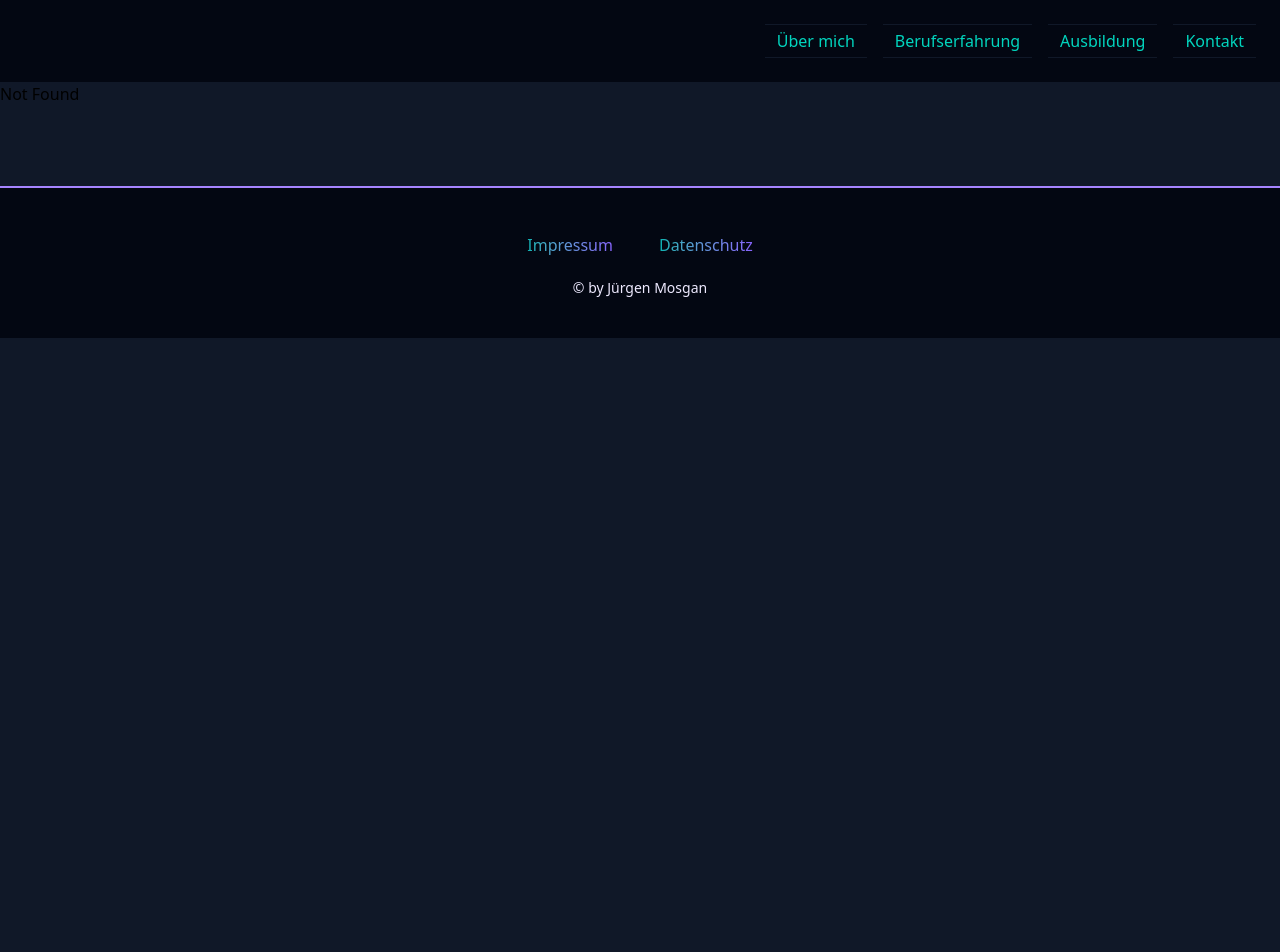
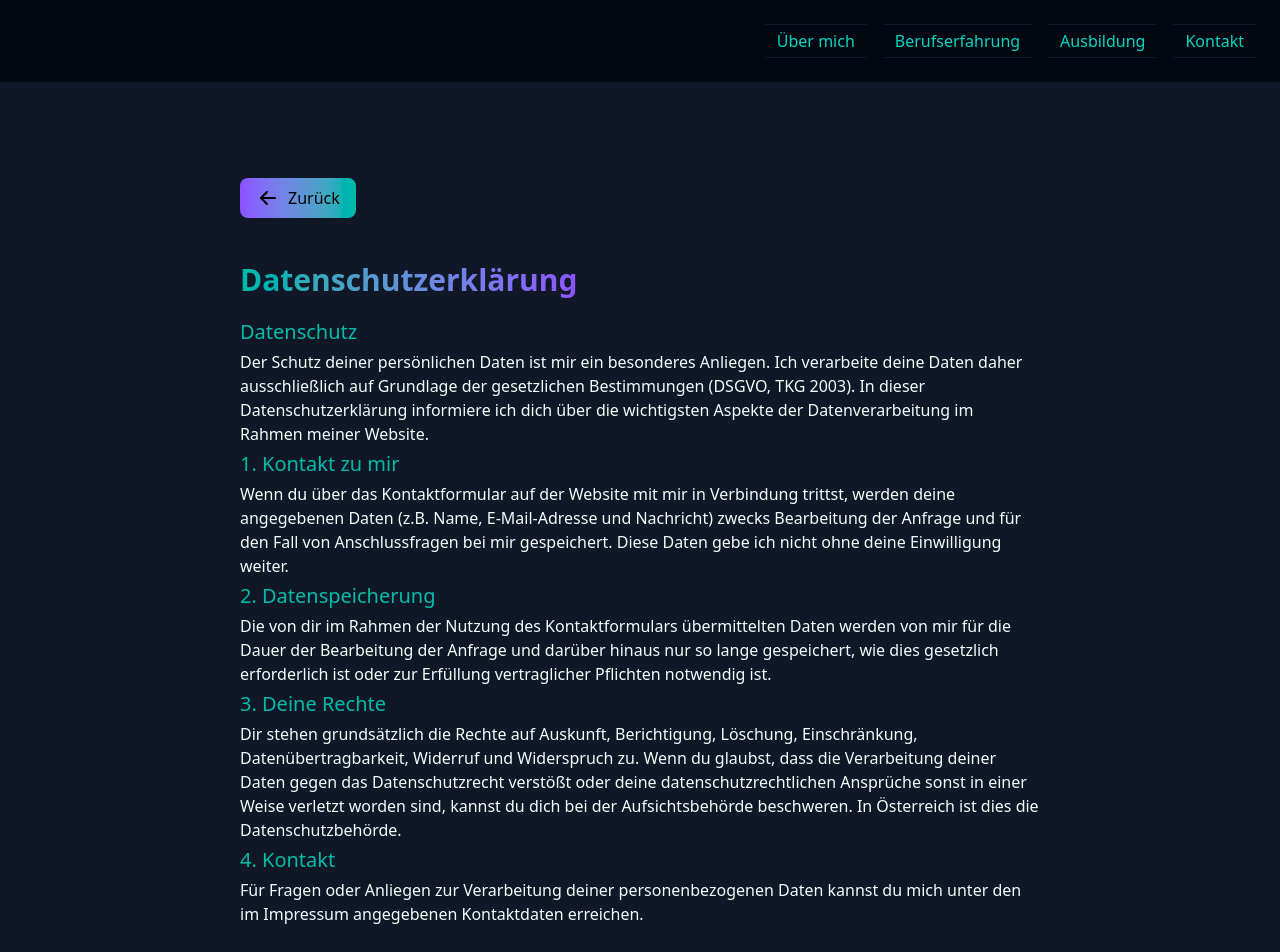
Before and after one commit to juergenrose/juergenrose.github.io, a React (Vite) app: page /privacy in a window 1280 px wide. Before the commit this address had no page. Shown: the top 952 px of the page. Before the commit the page ends 800 px from the top, so only its background shows below. Built offline with nearby package versions, Linux system fonts and the light colour scheme.

Commit message:
added DataPrivacy component, route  and styling

```diff
--- a/index.css
+++ b/index.css
@@ -85,16 +85,19 @@ body {
 .footer-paragraph-font {
   @apply text-violet-100 text-sm;
 }
-/*Imprint*/
+/*Imprint & DataPrivacy*/
 .home-btn {
   @apply flex gap-2 font-medium bg-gradient-to-r from-violet-500 to-teal-500 py-2 px-4 rounded-lg  hover:from-teal-400 hover:to-violet-400 hover:shadow-md hover:shadow-indigo-600 mt-4 hover:scale-105 cursor-pointer transition ease-in-out duration-300;
 }
-.imprint-heading {
+.imprint-heading,
+.privacy-heading {
   @apply bg-gradient-to-r from-teal-500 to-violet-500 bg-clip-text  text-3xl font-bold text-transparent mt-10 mb-4;
 }
-.imprint-middle-font {
+.imprint-middle-font,
+.privacy-middle-font {
   @apply text-teal-500 text-xl font-medium;
 }
-.imprint-paragraph-font {
+.imprint-paragraph-font,
+.privacy-paragraph-font {
   @apply text-teal-50;
 }
--- /dev/null
+++ b/src/components/DataPrivacy.tsx
@@ -0,0 +1,57 @@
+import { Link } from "@tanstack/react-router";
+
+export default function DataPrivacy() {
+  return (
+    <section className="flex flex-col gap-1 mx-auto items-start justify-center content-start w-[800px] mt-20">
+      <Link to="/" className="home-btn">
+        <img
+          src="/src/assets/icons/arrow-left.svg"
+          alt="zurück zur Startseite Button"
+        />
+        Zurück
+      </Link>
+
+      <h2 className="privacy-heading">Datenschutzerklärung</h2>
+      <h3 className="privacy-middle-font">Datenschutz</h3>
+      <p className="privacy-paragraph-font">
+        Der Schutz deiner persönlichen Daten ist mir ein besonderes Anliegen.
+        Ich verarbeite deine Daten daher ausschließlich auf Grundlage der
+        gesetzlichen Bestimmungen (DSGVO, TKG 2003). In dieser
+        Datenschutzerklärung informiere ich dich über die wichtigsten Aspekte
+        der Datenverarbeitung im Rahmen meiner Website.
+      </p>
+      <h3 className="privacy-middle-font">1. Kontakt zu mir</h3>
+      <p className="privacy-paragraph-font">
+        Wenn du über das Kontaktformular auf der Website mit mir in Verbindung
+        trittst, werden deine angegebenen Daten (z.B. Name, E-Mail-Adresse und
+        Nachricht) zwecks Bearbeitung der Anfrage und für den Fall von
+        Anschlussfragen bei mir gespeichert. Diese Daten gebe ich nicht ohne
+        deine Einwilligung weiter.
+      </p>
+      <h3 className="privacy-middle-font">2. Datenspeicherung</h3>
+      <p className="privacy-paragraph-font">
+        Die von dir im Rahmen der Nutzung des Kontaktformulars übermittelten
+        Daten werden von mir für die Dauer der Bearbeitung der Anfrage und
+        darüber hinaus nur so lange gespeichert, wie dies gesetzlich
+        erforderlich ist oder zur Erfüllung vertraglicher Pflichten notwendig
+        ist.
+      </p>
+      <h3 className="privacy-middle-font">3. Deine Rechte</h3>
+      <p className="privacy-paragraph-font">
+        Dir stehen grundsätzlich die Rechte auf Auskunft, Berichtigung,
+        Löschung, Einschränkung, Datenübertragbarkeit, Widerruf und Widerspruch
+        zu. Wenn du glaubst, dass die Verarbeitung deiner Daten gegen das
+        Datenschutzrecht verstößt oder deine datenschutzrechtlichen Ansprüche
+        sonst in einer Weise verletzt worden sind, kannst du dich bei der
+        Aufsichtsbehörde beschweren. In Österreich ist dies die
+        Datenschutzbehörde.
+      </p>
+      <h3 className="privacy-middle-font">4. Kontakt</h3>
+      <p className="privacy-paragraph-font">
+        Für Fragen oder Anliegen zur Verarbeitung deiner personenbezogenen Daten
+        kannst du mich unter den im Impressum angegebenen Kontaktdaten
+        erreichen.
+      </p>
+    </section>
+  );
+}
--- a/src/components/Footer.tsx
+++ b/src/components/Footer.tsx
@@ -9,7 +9,7 @@ export default function Footer() {
             <Link to="/imprint">Impressum</Link>
           </li>
           <li className="footer-link">
-            <Link to="/data-privacy">Datenschutz</Link>
+            <Link to="/privacy">Datenschutz</Link>
           </li>
         </ul>
         <p className="footer-paragraph-font">&copy; by Jürgen Mosgan</p>
--- a/src/routeTree.gen.ts
+++ b/src/routeTree.gen.ts
@@ -11,10 +11,17 @@
 // Import Routes
 
 import { Route as rootRoute } from './routes/__root'
+import { Route as PrivacyImport } from './routes/privacy'
 import { Route as ImprintImport } from './routes/imprint'
 import { Route as IndexImport } from './routes/index'
 
 // Create/Update Routes
+
+const PrivacyRoute = PrivacyImport.update({
+  id: '/privacy',
+  path: '/privacy',
+  getParentRoute: () => rootRoute,
+} as any)
 
 const ImprintRoute = ImprintImport.update({
   id: '/imprint',
@@ -46,6 +53,13 @@ declare module '@tanstack/react-router' {
       preLoaderRoute: typeof ImprintImport
       parentRoute: typeof rootRoute
     }
+    '/privacy': {
+      id: '/privacy'
+      path: '/privacy'
+      fullPath: '/privacy'
+      preLoaderRoute: typeof PrivacyImport
+      parentRoute: typeof rootRoute
+    }
   }
 }
 
@@ -54,36 +68,41 @@ declare module '@tanstack/react-router' {
 export interface FileRoutesByFullPath {
   '/': typeof IndexRoute
   '/imprint': typeof ImprintRoute
+  '/privacy': typeof PrivacyRoute
 }
 
 export interface FileRoutesByTo {
   '/': typeof IndexRoute
   '/imprint': typeof ImprintRoute
+  '/privacy': typeof PrivacyRoute
 }
 
 export interface FileRoutesById {
   __root__: typeof rootRoute
   '/': typeof IndexRoute
   '/imprint': typeof ImprintRoute
+  '/privacy': typeof PrivacyRoute
 }
 
 export interface FileRouteTypes {
   fileRoutesByFullPath: FileRoutesByFullPath
-  fullPaths: '/' | '/imprint'
+  fullPaths: '/' | '/imprint' | '/privacy'
   fileRoutesByTo: FileRoutesByTo
-  to: '/' | '/imprint'
-  id: '__root__' | '/' | '/imprint'
+  to: '/' | '/imprint' | '/privacy'
+  id: '__root__' | '/' | '/imprint' | '/privacy'
   fileRoutesById: FileRoutesById
 }
 
 export interface RootRouteChildren {
   IndexRoute: typeof IndexRoute
   ImprintRoute: typeof ImprintRoute
+  PrivacyRoute: typeof PrivacyRoute
 }
 
 const rootRouteChildren: RootRouteChildren = {
   IndexRoute: IndexRoute,
   ImprintRoute: ImprintRoute,
+  PrivacyRoute: PrivacyRoute,
 }
 
 export const routeTree = rootRoute
@@ -97,7 +116,8 @@ export const routeTree = rootRoute
       "filePath": "__root.tsx",
       "children": [
         "/",
-        "/imprint"
+        "/imprint",
+        "/privacy"
       ]
     },
     "/": {
@@ -105,6 +125,9 @@ export const routeTree = rootRoute
     },
     "/imprint": {
       "filePath": "imprint.tsx"
+    },
+    "/privacy": {
+      "filePath": "privacy.tsx"
     }
   }
 }
--- /dev/null
+++ b/src/routes/privacy.tsx
@@ -0,0 +1,14 @@
+import { createFileRoute } from "@tanstack/react-router";
+import DataPrivacy from "../components/DataPrivacy";
+
+export const Route = createFileRoute("/privacy")({
+  component: RouteComponent,
+});
+
+function RouteComponent() {
+  return (
+    <>
+      <DataPrivacy />
+    </>
+  );
+}
```
